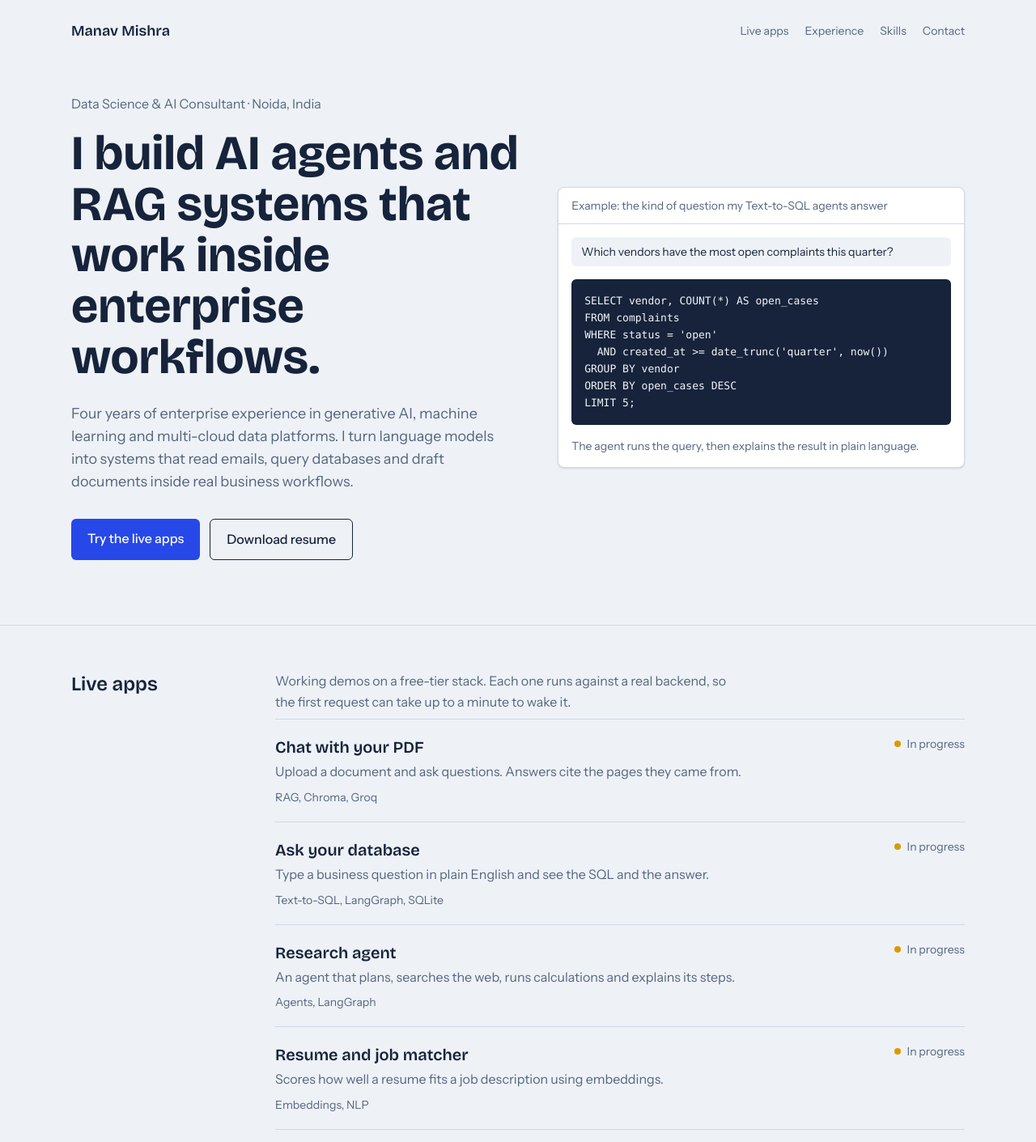
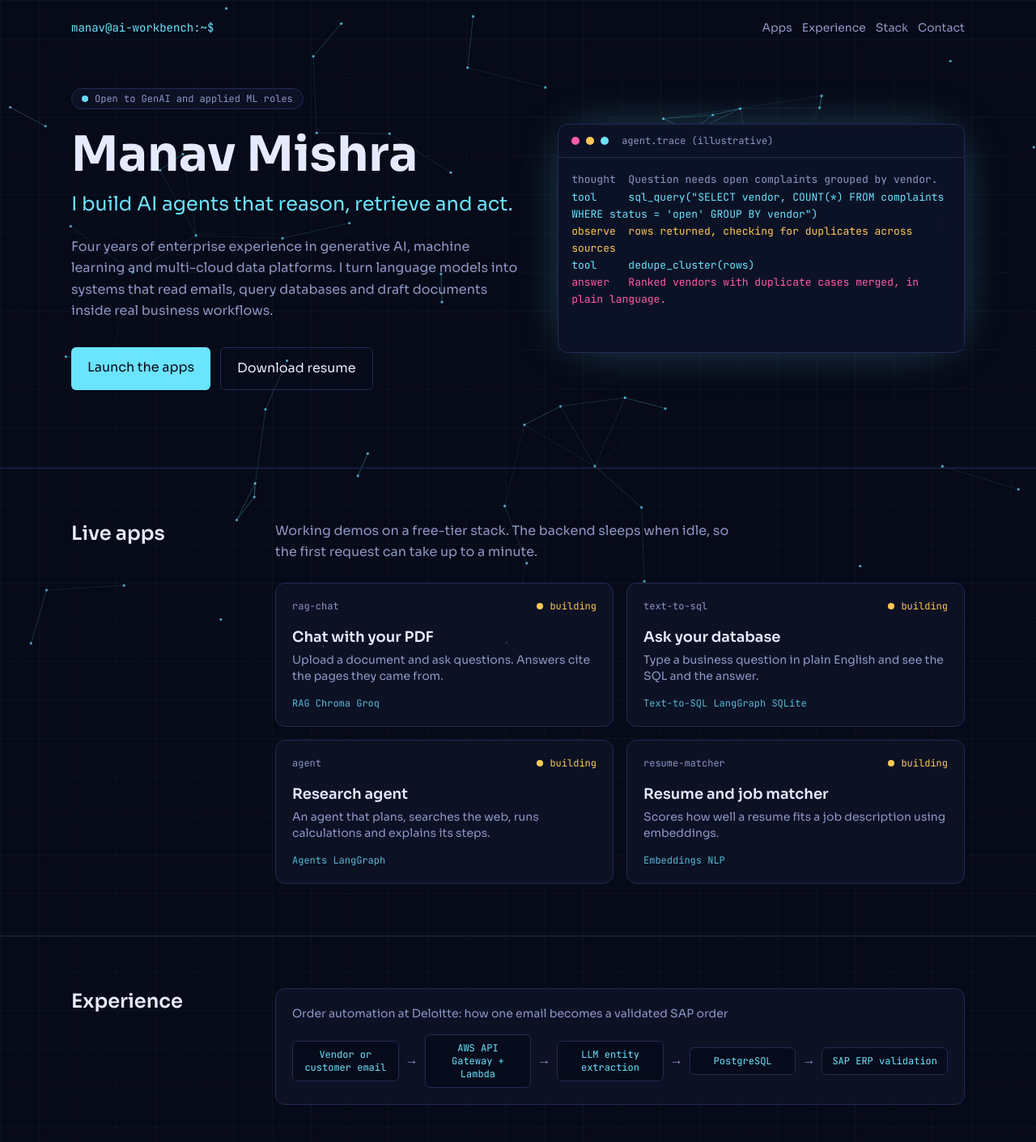
Before and after one commit to manav2345/Manav-Mishra-genai-portfolio, a React (Vite) app in the folder frontend/: page / in a window 1280 px wide. Shown: the top 1411 px of the page at 81% size. Built offline with nearby package versions, Linux system fonts and the light colour scheme.

Commit message:
Refresh portfolio with sci-fi AI design

```diff
--- a/frontend/index.html
+++ b/frontend/index.html
@@ -4,7 +4,7 @@
     <meta charset="UTF-8" />
     <link rel="icon" type="image/svg+xml" href="/favicon.svg" />
     <meta name="viewport" content="width=device-width, initial-scale=1.0" />
-    <link href="https://fonts.googleapis.com/css2?family=Bricolage+Grotesque:wght@600;700&family=Instrument+Sans:wght@400;500;600&display=swap" rel="stylesheet" />
+    <link href="https://fonts.googleapis.com/css2?family=Sora:wght@400;600;700&family=JetBrains+Mono:wght@400;500&display=swap" rel="stylesheet" />
     <title>Manav Mishra | GenAI Portfolio</title>
   </head>
   <body>
--- a/frontend/src/index.css
+++ b/frontend/src/index.css
@@ -1,18 +1,26 @@
 @import "tailwindcss";
 
 @theme {
-  --color-paper: #eef2f7;
-  --color-ink: #16233b;
-  --color-muted: #55657f;
-  --color-line: #d0d9e6;
-  --color-cobalt: #2748e8;
-  --color-signal: #d99a00;
-  --font-display: "Bricolage Grotesque", system-ui, sans-serif;
-  --font-body: "Instrument Sans", system-ui, sans-serif;
+  --color-void: #070a18;
+  --color-panel: #0e1329;
+  --color-line: #232b52;
+  --color-text: #e6eaff;
+  --color-muted: #8d97c4;
+  --color-ice: #6be4ff;
+  --color-pink: #ff5caa;
+  --color-amber: #ffc857;
+  --font-display: "Sora", system-ui, sans-serif;
+  --font-mono: "JetBrains Mono", ui-monospace, monospace;
 }
 
 html { scroll-behavior: smooth; }
-body { margin: 0; background: var(--color-paper); color: var(--color-ink); font-family: var(--font-body); line-height: 1.6; }
-a:focus-visible, button:focus-visible { outline: 2px solid var(--color-cobalt); outline-offset: 3px; border-radius: 4px; }
-::selection { background: var(--color-cobalt); color: #fff; }
-@media (prefers-reduced-motion: reduce) { html { scroll-behavior: auto; } }
+body {
+  margin: 0; color: var(--color-text); font-family: var(--font-display); line-height: 1.65;
+  background:
+    linear-gradient(rgba(107,228,255,.035) 1px, transparent 1px) 0 0 / 48px 48px,
+    linear-gradient(90deg, rgba(107,228,255,.035) 1px, transparent 1px) 0 0 / 48px 48px,
+    var(--color-void);
+}
+a:focus-visible, button:focus-visible { outline: 2px solid var(--color-ice); outline-offset: 3px; border-radius: 4px; }
+::selection { background: var(--color-ice); color: var(--color-void); }
+@media (prefers-reduced-motion: reduce) { html { scroll-behavior: auto; } .animate-pulse { animation: none; } }
--- a/frontend/src/pages/Home.jsx
+++ b/frontend/src/pages/Home.jsx
@@ -1,124 +1,169 @@
-import { useEffect, useState } from 'react'
+import { useEffect, useRef, useState } from 'react'
 import { Link } from 'react-router-dom'
 import projects from '../projects.json'
 import { profile, experience, skills, certifications, repos, education } from '../profile'
 
-const QUESTION = 'Which vendors have the most open complaints this quarter?'
-const SQL = `SELECT vendor, COUNT(*) AS open_cases
-FROM complaints
-WHERE status = 'open'
-  AND created_at >= date_trunc('quarter', now())
-GROUP BY vendor
-ORDER BY open_cases DESC
-LIMIT 5;`
+const reduceMotion = () => window.matchMedia?.('(prefers-reduced-motion: reduce)').matches
 
-function useTyped(text, speed = 14) {
-  const reduce = window.matchMedia?.('(prefers-reduced-motion: reduce)').matches
-  const [n, setN] = useState(reduce ? text.length : 0)
+/* Neural field: drifting nodes that link up and bend toward the cursor */
+function NeuralField() {
+  const ref = useRef(null)
   useEffect(() => {
-    if (n >= text.length) return
-    const t = setTimeout(() => setN(n + 1), speed)
-    return () => clearTimeout(t)
-  }, [n, text, speed])
-  return text.slice(0, n)
+    const c = ref.current, ctx = c.getContext('2d')
+    let w, h, nodes = [], raf, mouse = { x: -999, y: -999 }
+    const init = () => {
+      w = c.width = window.innerWidth; h = c.height = window.innerHeight
+      nodes = Array.from({ length: Math.min(90, Math.floor((w * h) / 16000)) }, () => ({
+        x: Math.random() * w, y: Math.random() * h, vx: (Math.random() - .5) * .3, vy: (Math.random() - .5) * .3,
+      }))
+    }
+    const draw = () => {
+      ctx.clearRect(0, 0, w, h)
+      for (const a of nodes) {
+        if (!reduceMotion()) {
+          a.x += a.vx; a.y += a.vy
+          if (a.x < 0 || a.x > w) a.vx *= -1
+          if (a.y < 0 || a.y > h) a.vy *= -1
+        }
+        const dm = Math.hypot(a.x - mouse.x, a.y - mouse.y)
+        if (dm < 160) { a.x += (mouse.x - a.x) * .004; a.y += (mouse.y - a.y) * .004 }
+        ctx.fillStyle = 'rgba(107,228,255,.7)'
+        ctx.beginPath(); ctx.arc(a.x, a.y, 1.6, 0, 7); ctx.fill()
+        for (const b of nodes) {
+          const d = Math.hypot(a.x - b.x, a.y - b.y)
+          if (d < 130) {
+            ctx.strokeStyle = `rgba(107,228,255,${(1 - d / 130) * .22})`
+            ctx.beginPath(); ctx.moveTo(a.x, a.y); ctx.lineTo(b.x, b.y); ctx.stroke()
+          }
+        }
+      }
+      raf = requestAnimationFrame(draw)
+    }
+    const move = e => { mouse = { x: e.clientX, y: e.clientY } }
+    init(); draw()
+    window.addEventListener('resize', init); window.addEventListener('mousemove', move)
+    return () => { cancelAnimationFrame(raf); window.removeEventListener('resize', init); window.removeEventListener('mousemove', move) }
+  }, [])
+  return <canvas ref={ref} aria-hidden className="pointer-events-none fixed inset-0 -z-0 h-full w-full" />
 }
 
-function QueryPanel() {
-  const typed = useTyped(SQL)
-  const done = typed.length === SQL.length
+/* Agent trace: one scripted reasoning loop, typed once on load */
+const TRACE = [
+  ['thought', 'Question needs open complaints grouped by vendor.'],
+  ['tool', 'sql_query("SELECT vendor, COUNT(*) FROM complaints WHERE status = \'open\' GROUP BY vendor")'],
+  ['observe', 'rows returned, checking for duplicates across sources'],
+  ['tool', 'dedupe_cluster(rows)'],
+  ['answer', 'Ranked vendors with duplicate cases merged, in plain language.'],
+]
+const KIND = { thought: 'text-muted', tool: 'text-ice', observe: 'text-amber', answer: 'text-pink' }
+const FULL = TRACE.map(([k, t]) => `${k.padEnd(8)} ${t}`).join('\n')
+
+function AgentTrace() {
+  const [n, setN] = useState(reduceMotion() ? FULL.length : 0)
+  useEffect(() => {
+    if (n >= FULL.length) return
+    const t = setTimeout(() => setN(n + 1), 16)
+    return () => clearTimeout(t)
+  }, [n])
+  const lines = FULL.slice(0, n).split('\n')
   return (
-    <div className="rounded-lg border border-line bg-white shadow-sm" aria-label="Example of a natural-language database query">
-      <div className="border-b border-line px-4 py-3 text-sm text-muted">Example: the kind of question my Text-to-SQL agents answer</div>
-      <div className="space-y-4 p-4">
-        <p className="rounded-md bg-paper px-3 py-2 text-sm">{QUESTION}</p>
-        <pre className="min-h-[9.5rem] overflow-x-auto rounded-md bg-ink p-4 text-[13px] leading-relaxed text-slate-100">
-          <code>{typed}{!done && <span className="animate-pulse">|</span>}</code>
+    <div className="rounded-xl border border-line bg-panel/90 shadow-[0_0_60px_-20px_rgba(107,228,255,.45)] backdrop-blur" aria-label="Illustrative agent reasoning trace">
+      <div className="flex items-center gap-2 border-b border-line px-4 py-3 font-mono text-xs text-muted">
+        <span className="h-2.5 w-2.5 rounded-full bg-pink" /><span className="h-2.5 w-2.5 rounded-full bg-amber" /><span className="h-2.5 w-2.5 rounded-full bg-ice" />
+        <span className="ml-2">agent.trace (illustrative)</span>
+      </div>
+      <pre className="min-h-[15rem] whitespace-pre-wrap break-words p-4 font-mono text-[13px] leading-relaxed">
+        {lines.map((l, i) => <div key={i} className={KIND[TRACE[i][0]]}>{l}{i === lines.length - 1 && n < FULL.length && <span className="animate-pulse">▍</span>}</div>)}
       </pre>
-        <p className={`text-sm text-muted transition-opacity duration-500 ${done ? 'opacity-100' : 'opacity-0'}`}>
-          The agent runs the query, then explains the result in plain language.
-        </p>
-      </div>
     </div>
   )
 }
 
+const FLOW = ['Vendor or customer email', 'AWS API Gateway + Lambda', 'LLM entity extraction', 'PostgreSQL', 'SAP ERP validation']
+
 function Section({ id, title, children }) {
   return (
-    <section id={id} className="border-t border-line py-14">
+    <section id={id} className="relative border-t border-line py-16">
       <div className="mx-auto grid max-w-6xl gap-8 px-6 lg:grid-cols-[220px_1fr]">
-        <h2 className="font-display text-2xl font-semibold lg:sticky lg:top-8 lg:self-start">{title}</h2>
+        <h2 className="text-2xl font-semibold lg:sticky lg:top-8 lg:self-start">{title}</h2>
         <div>{children}</div>
       </div>
     </section>
   )
 }
 
-function ProjectRow({ p }) {
+function Module({ p }) {
   const live = p.status === 'live'
-  const body = (
-    <div className="flex flex-col gap-3 py-5 sm:flex-row sm:items-start sm:justify-between">
-      <div className="max-w-xl">
-        <h3 className="font-display text-xl font-semibold">{p.title}</h3>
-        <p className="mt-1 text-muted">{p.description}</p>
-        <p className="mt-2 text-sm text-muted">{p.tags.join(', ')}</p>
-      </div>
-      <span className={`inline-flex shrink-0 items-center gap-2 text-sm ${live ? 'text-cobalt font-medium' : 'text-muted'}`}>
-        <span className={`h-2 w-2 rounded-full ${live ? 'bg-cobalt' : 'bg-signal'}`} />
-        {live ? 'Open the app' : 'In progress'}
+  const inner = (
+    <div className="flex h-full flex-col rounded-xl border border-line bg-panel/80 p-5 transition group-hover:border-ice">
+      <div className="flex items-center justify-between font-mono text-xs">
+        <span className="text-muted">{p.id}</span>
+        <span className={`inline-flex items-center gap-2 ${live ? 'text-ice' : 'text-amber'}`}>
+          <span className={`h-2 w-2 rounded-full ${live ? 'animate-pulse bg-ice' : 'bg-amber'}`} />{live ? 'online' : 'building'}
         </span>
       </div>
+      <h3 className="mt-4 text-lg font-semibold">{p.title}</h3>
+      <p className="mt-1 flex-1 text-sm text-muted">{p.description}</p>
+      <p className="mt-4 font-mono text-xs text-ice/80">{p.tags.join('  ')}</p>
+    </div>
   )
-  return live ? (
-    <Link to={p.route} className="block border-b border-line hover:bg-white/60">{body}</Link>
-  ) : (
-    <div className="border-b border-line">{body}</div>
-  )
+  return live ? <Link to={p.route} className="group block">{inner}</Link> : <div className="group">{inner}</div>
 }
 
 export default function Home() {
   return (
-    <div>
-      <header className="mx-auto flex max-w-6xl items-center justify-between px-6 py-6">
-        <a href="#top" className="font-display text-lg font-semibold">{profile.name}</a>
-        <nav className="flex gap-5 text-sm text-muted">
-          <a href="#apps" className="hover:text-ink">Live apps</a>
-          <a href="#experience" className="hover:text-ink">Experience</a>
-          <a href="#skills" className="hover:text-ink">Skills</a>
-          <a href="#contact" className="hover:text-ink">Contact</a>
+    <div className="relative">
+      <NeuralField />
+      <div className="relative z-10">
+        <header className="mx-auto flex max-w-6xl flex-wrap items-center justify-between gap-4 px-6 py-6">
+          <a href="#top" className="font-mono text-sm text-ice">manav@ai-workbench:~$</a>
+          <nav className="flex flex-wrap justify-end gap-x-3 gap-y-1 text-sm text-muted">
+            {[['apps', 'Apps'], ['experience', 'Experience'], ['skills', 'Stack'], ['contact', 'Contact']].map(([id, l]) =>
+              <a key={id} href={`#${id}`} className="hover:text-text">{l}</a>)}
           </nav>
         </header>
 
         <main id="top">
-        <div className="mx-auto grid max-w-6xl items-center gap-12 px-6 pb-20 pt-10 lg:grid-cols-[1.1fr_1fr]">
+          <div className="mx-auto grid max-w-6xl items-center gap-12 px-6 pb-24 pt-10 lg:grid-cols-[1.1fr_1fr]">
             <div>
-            <p className="text-muted">{profile.title} · {profile.location}</p>
-            <h1 className="mt-4 font-display text-4xl font-bold leading-[1.05] sm:text-6xl">
-              I build AI agents and RAG systems that work inside enterprise workflows.
-            </h1>
-            <p className="mt-6 max-w-xl text-lg text-muted">{profile.summary}</p>
+              <p className="inline-flex items-center gap-2 rounded-full border border-line bg-panel/80 px-3 py-1 font-mono text-xs text-muted">
+                <span className="h-2 w-2 animate-pulse rounded-full bg-ice" /> Open to GenAI and applied ML roles
+              </p>
+              <h1 className="mt-6 text-4xl font-bold leading-[1.08] sm:text-6xl">{profile.name}</h1>
+              <p className="mt-3 text-xl text-ice sm:text-2xl">I build AI agents that reason, retrieve and act.</p>
+              <p className="mt-6 max-w-xl text-muted">{profile.summary}</p>
               <div className="mt-8 flex flex-wrap gap-3">
-              <a href="#apps" className="rounded-md bg-cobalt px-5 py-3 font-medium text-white hover:bg-[#1c39c4]">Try the live apps</a>
-              <a href={profile.resume} className="rounded-md border border-ink px-5 py-3 font-medium hover:bg-white">Download resume</a>
+                <a href="#apps" className="rounded-md bg-ice px-5 py-3 font-medium text-void hover:brightness-110">Launch the apps</a>
+                <a href={profile.resume} className="rounded-md border border-line px-5 py-3 font-medium hover:border-ice">Download resume</a>
               </div>
             </div>
-          <QueryPanel />
+            <AgentTrace />
           </div>
 
           <Section id="apps" title="Live apps">
-          <p className="mb-2 max-w-xl text-muted">
-            Working demos on a free-tier stack. Each one runs against a real backend, so the first request can take up to a minute to wake it.
-          </p>
-          <div className="border-t border-line">{projects.map(p => <ProjectRow key={p.id} p={p} />)}</div>
+            <p className="mb-6 max-w-xl text-muted">Working demos on a free-tier stack. The backend sleeps when idle, so the first request can take up to a minute.</p>
+            <div className="grid gap-4 sm:grid-cols-2">{projects.map(p => <Module key={p.id} p={p} />)}</div>
           </Section>
 
           <Section id="experience" title="Experience">
+            <div className="mb-12 rounded-xl border border-line bg-panel/80 p-5">
+              <p className="mb-4 text-sm text-muted">Order automation at Deloitte: how one email becomes a validated SAP order</p>
+              <ol className="flex flex-col items-stretch gap-2 lg:flex-row lg:items-center">
+                {FLOW.map((s, i) => (
+                  <li key={s} className="flex flex-1 items-center gap-2">
+                    <span className="flex-1 rounded-md border border-line bg-void/70 px-3 py-2 text-center font-mono text-xs text-ice">{s}</span>
+                    {i < FLOW.length - 1 && <span aria-hidden className="text-muted lg:block">→</span>}
+                  </li>
+                ))}
+              </ol>
+            </div>
             <ol className="space-y-10 border-l border-line pl-6">
               {experience.map(e => (
                 <li key={e.company} className="relative">
-                <span className="absolute -left-[29px] top-2 h-2.5 w-2.5 rounded-full bg-cobalt" />
-                <h3 className="font-display text-xl font-semibold">{e.company}</h3>
-                <p className="text-muted">{e.role} · {e.dates}</p>
-                <ul className="mt-3 max-w-2xl list-disc space-y-2 pl-5">
+                  <span className="absolute -left-[29px] top-2 h-2.5 w-2.5 rounded-full bg-ice shadow-[0_0_12px_rgba(107,228,255,.9)]" />
+                  <h3 className="text-xl font-semibold">{e.company}</h3>
+                  <p className="font-mono text-sm text-muted">{e.role} · {e.dates}</p>
+                  <ul className="mt-3 max-w-2xl list-disc space-y-2 pl-5 text-muted marker:text-ice">
                     {e.points.map(pt => <li key={pt}>{pt}</li>)}
                   </ul>
                 </li>
@@ -126,52 +171,51 @@ export default function Home() {
             </ol>
           </Section>
 
-        <Section id="skills" title="Skills">
-          <dl className="max-w-3xl divide-y divide-line border-y border-line">
+          <Section id="skills" title="Stack">
+            <div className="grid gap-4 sm:grid-cols-2">
               {skills.map(([k, v]) => (
-              <div key={k} className="grid gap-1 py-4 sm:grid-cols-[180px_1fr]">
-                <dt className="font-semibold">{k}</dt>
-                <dd className="text-muted">{v}</dd>
+                <div key={k} className="rounded-xl border border-line bg-panel/80 p-5">
+                  <h3 className="font-semibold">{k}</h3>
+                  <p className="mt-2 flex flex-wrap gap-2">
+                    {v.split(', ').map(t => <span key={t} className="rounded border border-line px-2 py-0.5 font-mono text-xs text-ice/90">{t}</span>)}
+                  </p>
                 </div>
               ))}
-          </dl>
+            </div>
           </Section>
 
           <Section id="more" title="Earlier projects">
             <ul className="max-w-3xl divide-y divide-line border-y border-line">
               {repos.map(([name, desc, url]) => (
                 <li key={name} className="py-4">
-                <a href={url} target="_blank" rel="noreferrer" className="font-semibold text-cobalt hover:underline">{name}</a>
-                <p className="text-muted">{desc}</p>
+                  <a href={url} target="_blank" rel="noreferrer" className="font-semibold text-ice hover:underline">{name}</a>
+                  <p className="text-sm text-muted">{desc}</p>
                 </li>
               ))}
             </ul>
           </Section>
 
-        <Section id="credentials" title="Certifications and education">
+          <Section id="credentials" title="Credentials">
             <div className="grid max-w-3xl gap-10 sm:grid-cols-2">
-            <ul className="space-y-2">
-              {certifications.map(([n, y]) => <li key={n}>{n} <span className="text-muted">({y})</span></li>)}
-            </ul>
-            <ul className="space-y-3">
-              {education.map(([n, s]) => <li key={n}>{n}<br /><span className="text-muted">{s}</span></li>)}
-            </ul>
+              <ul className="space-y-2 text-sm">{certifications.map(([n, y]) => <li key={n}>{n} <span className="font-mono text-muted">{y}</span></li>)}</ul>
+              <ul className="space-y-3 text-sm">{education.map(([n, s]) => <li key={n}>{n}<br /><span className="text-muted">{s}</span></li>)}</ul>
             </div>
           </Section>
 
           <Section id="contact" title="Contact">
-          <p className="max-w-xl text-lg">Open to GenAI and applied ML roles. The fastest way to reach me is email.</p>
-          <ul className="mt-6 space-y-2">
-            <li><a className="text-cobalt hover:underline" href={`mailto:${profile.email}`}>{profile.email}</a></li>
-            <li><a className="text-cobalt hover:underline" href={profile.linkedin} target="_blank" rel="noreferrer">LinkedIn</a></li>
-            <li><a className="text-cobalt hover:underline" href={profile.github} target="_blank" rel="noreferrer">GitHub</a></li>
+            <p className="max-w-xl text-lg">Have an AI problem that needs an agent, a retrieval layer or a data pipeline? Email me.</p>
+            <ul className="mt-6 space-y-2 font-mono text-sm">
+              <li><a className="text-ice hover:underline" href={`mailto:${profile.email}`}>{profile.email}</a></li>
+              <li><a className="text-ice hover:underline" href={profile.linkedin} target="_blank" rel="noreferrer">linkedin</a></li>
+              <li><a className="text-ice hover:underline" href={profile.github} target="_blank" rel="noreferrer">github</a></li>
             </ul>
           </Section>
         </main>
 
-      <footer className="border-t border-line py-8 text-center text-sm text-muted">
-        {profile.name} · Built with React, Vite and FastAPI
+        <footer className="border-t border-line py-8 text-center font-mono text-xs text-muted">
+          {profile.name} · React, Vite, FastAPI · $0 stack
         </footer>
+      </div>
     </div>
   )
 }
```
Lines whose indentation alone changed are shown as unchanged.
